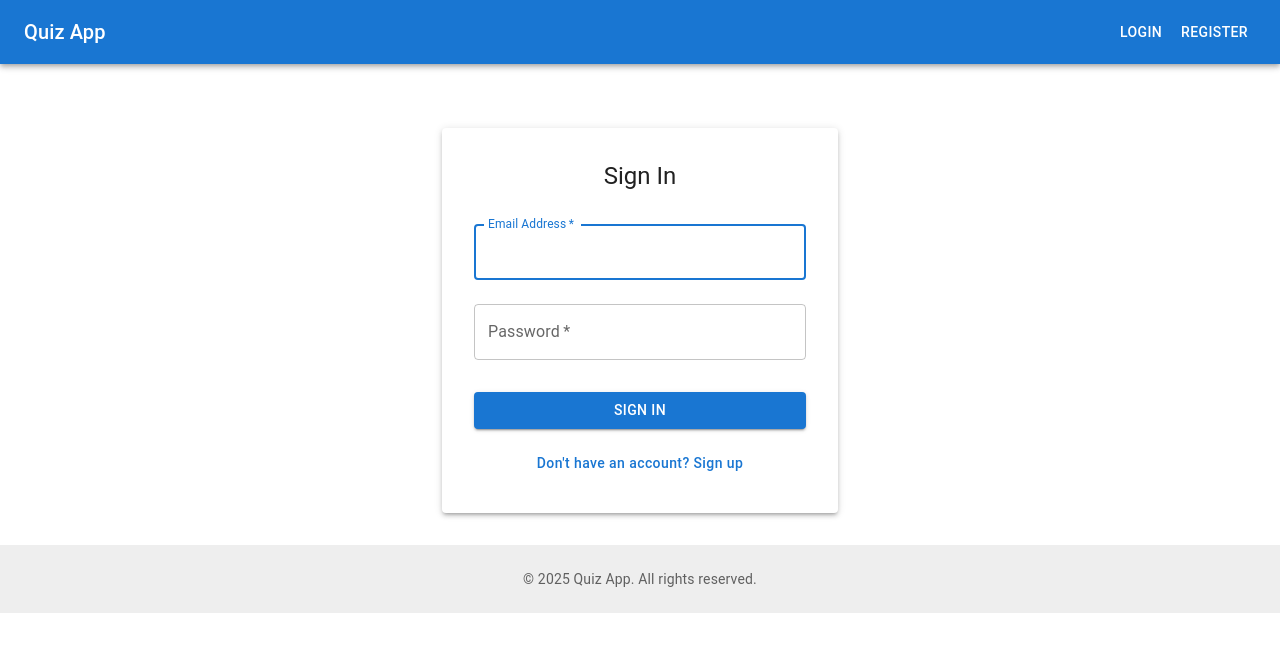
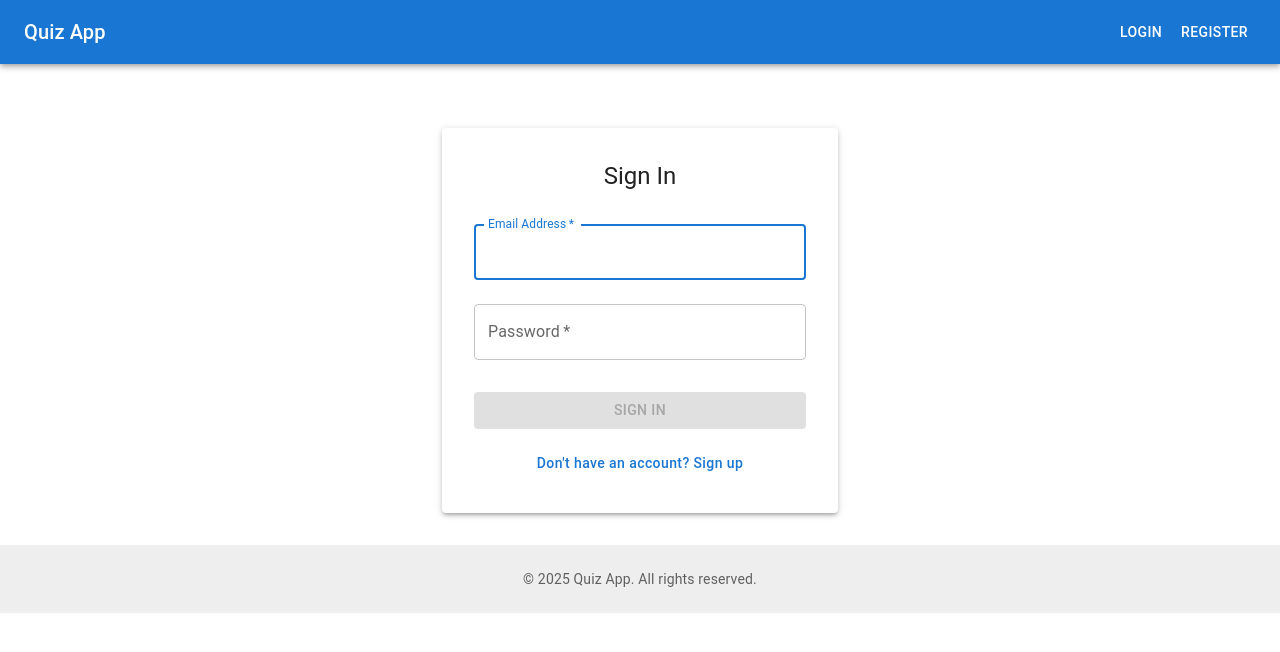
Before and after one commit to boopathisilambam-code/Online-Quiz-Application-, a React (Vite) app in the folder frontend/: page /login in a window 1280 px wide. Shown: the top 652 px of the page. Built offline with nearby package versions, Linux system fonts and the light colour scheme.

Commit message:
Update Login.jsx

```diff
--- a/frontend/src/pages/Login.jsx
+++ b/frontend/src/pages/Login.jsx
@@ -1,6 +1,6 @@
 import React, { useState } from "react";
 import { useNavigate } from "react-router-dom";
-import { Container, Paper, Typography, TextField, Button, Grid, Alert } from "@mui/material";
+import { Container, Paper, Typography, TextField, Button, Grid, Alert, CircularProgress } from "@mui/material";
 import { useAuth } from "../context/AuthContext";
 import { toast, ToastContainer } from "react-toastify";
 import "react-toastify/dist/ReactToastify.css";
@@ -10,6 +10,7 @@ const Login = () => {
   const navigate = useNavigate();
   const [formData, setFormData] = useState({ email: "", password: "" });
   const [error, setError] = useState(null);
+  const [loading, setLoading] = useState(false);
 
   const handleChange = (e) =>
     setFormData({ ...formData, [e.target.name]: e.target.value });
@@ -17,15 +18,32 @@ const Login = () => {
   const handleSubmit = async (e) => {
     e.preventDefault();
     setError(null);
+    setLoading(true);
+
+    // Basic client-side validation
+    if (!formData.email || !formData.password) {
+      setError("Please enter both email and password.");
+      setLoading(false);
+      return;
+    }
 
     try {
+      console.log("Attempting login with:", formData); // Debug log
       await login(formData);
+      console.log("Login successful, navigating to /home"); // Debug log
       toast.success("Login successful!");
-      navigate("/home"); // will now correctly navigate
+      navigate("/home");
     } catch (err) {
-      setError(err.message);
+      console.error("Login error:", err); // Debug log
+      const errorMessage = err.message || "Login failed. Please try again.";
+      setError(errorMessage);
+      toast.error(errorMessage); // Also show as toast for visibility
+    } finally {
+      setLoading(false);
     }
   };
+
+  const isFormValid = formData.email && formData.password;
 
   return (
     <Container component="main" maxWidth="xs" sx={{ mt: 8, mb: 4 }}>
@@ -35,11 +53,43 @@ const Login = () => {
         {error && <Alert severity="error" sx={{ width: "100%", mb: 2 }}>{error}</Alert>}
 
         <form onSubmit={handleSubmit} style={{ width: "100%" }}>
-          <TextField label="Email Address" name="email" fullWidth required margin="normal" value={formData.email} onChange={handleChange} autoFocus />
-          <TextField label="Password" name="password" type="password" fullWidth required margin="normal" value={formData.password} onChange={handleChange} />
-          <Button type="submit" fullWidth variant="contained" color="primary" sx={{ mt: 3, mb: 2 }}>Sign In</Button>
+          <TextField
+            label="Email Address"
+            name="email"
+            type="email" // Added type="email" for better validation
+            fullWidth
+            required
+            margin="normal"
+            value={formData.email}
+            onChange={handleChange}
+            autoFocus
+            disabled={loading}
+          />
+          <TextField
+            label="Password"
+            name="password"
+            type="password"
+            fullWidth
+            required
+            margin="normal"
+            value={formData.password}
+            onChange={handleChange}
+            disabled={loading}
+          />
+          <Button
+            type="submit"
+            fullWidth
+            variant="contained"
+            color="primary"
+            sx={{ mt: 3, mb: 2 }}
+            disabled={!isFormValid || loading}
+          >
+            {loading ? <CircularProgress size={24} /> : "Sign In"}
+          </Button>
           <Grid sx={{ display: "flex", justifyContent: "center" }}>
-            <Button onClick={() => navigate("/register")} sx={{ textTransform: "none" }}>Don't have an account? Sign up</Button>
+            <Button onClick={() => navigate("/register")} sx={{ textTransform: "none" }} disabled={loading}>
+              Don't have an account? Sign up
+            </Button>
           </Grid>
         </form>
       </Paper>
```
